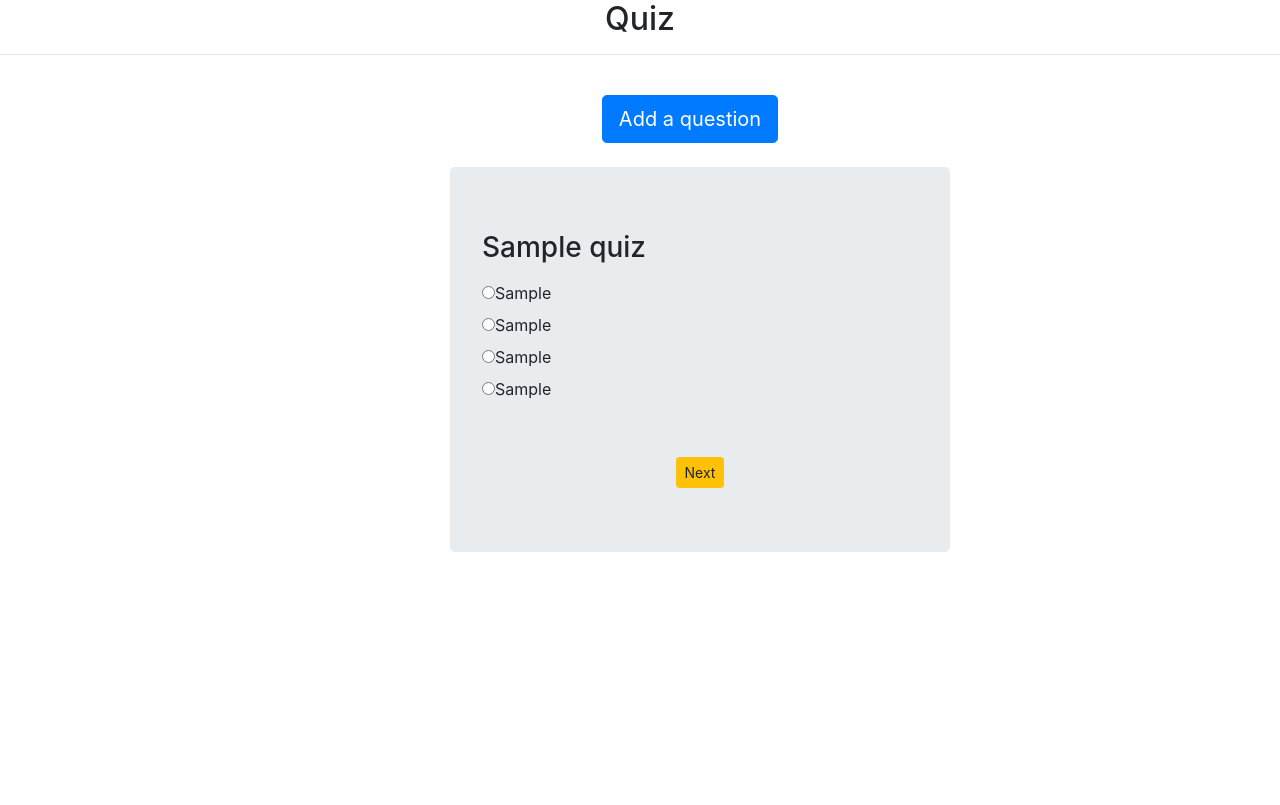
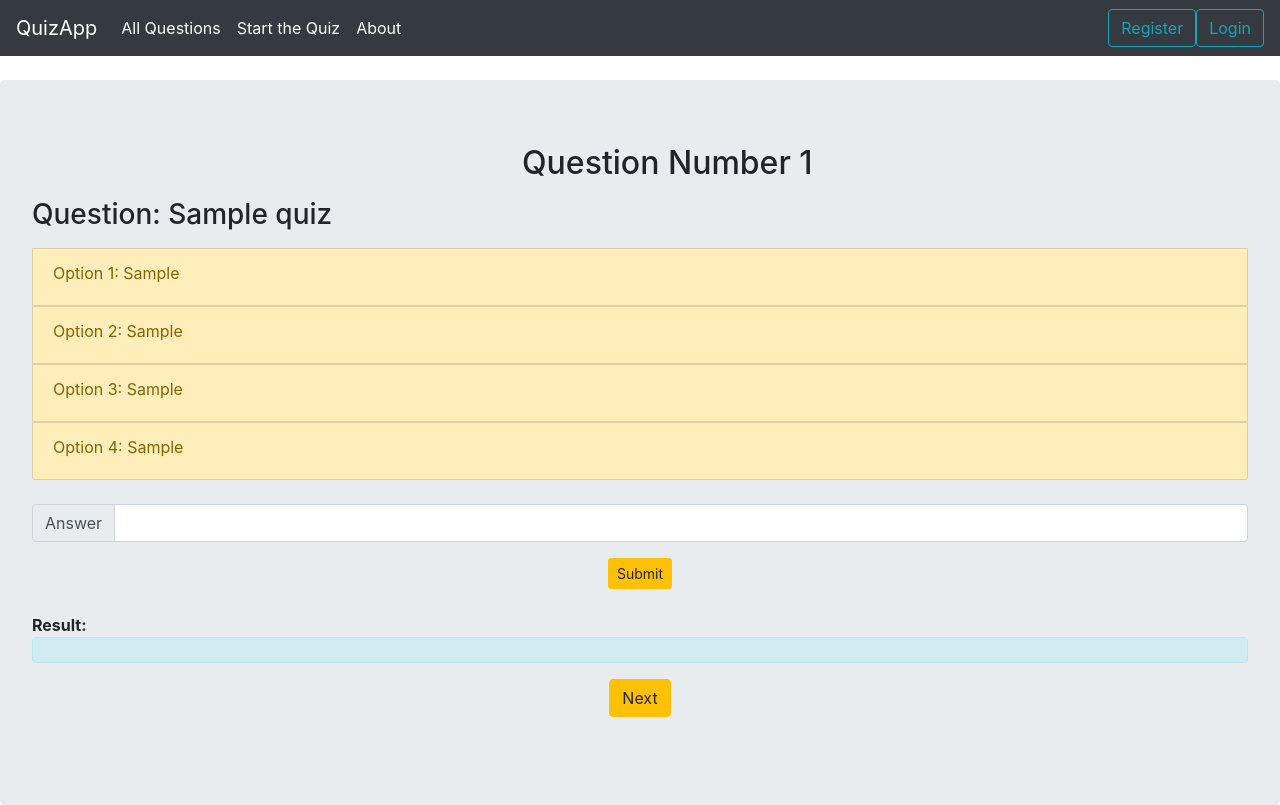
Before and after one commit to bhaveshpandey29/PythonInternship, a Django app: page /start/details/1/ in a window 1280 px wide. Before the commit the page ends 552 px from the top, so only its background shows below. Run offline with Django 3.2, Linux system fonts and the light colour scheme; tables that the repository leaves empty hold one stand-in row (values such as "Sample post"); some libraries are stand-ins or nearby versions.

Commit message:
another commit

```diff
--- a/QuizMaster/quizproject/quizapp/templates/details.html
+++ b/QuizMaster/quizproject/quizapp/templates/details.html
@@ -1,26 +1,63 @@
 {% include 'partials/header.html' %}
-<div class='jumbotron' style='max-width: 500px;margin-left: 450px'class= 'form-group'>
-    <form action="" method="post">
-        {% csrf_token %}
+<script>
+        function checkAnswer(){
+            var x = document.forms['myForm']['answer'].value;
+            if(x == "{{qz.answer}}"){
+                document.getElementById("res").innerHTML = "That's a correct answer";
+                return false;
+            }
+            else if(x == ""){
+                alert("Please enter the answer");
+                return false;
+            }
+            else if(x != "{{qz.answer}}"){
+                document.getElementById("res").innerHTML = "That's an incorrect answer";
+                return false;
+            }
+        }
+</script>
+<div class='jumbotron' style='max-width: auto;margin: auto'class= 'form-group'>
+    <div>
+        <div style="margin-left:490px">
+            <label><h2>Question Number {{qz.id}}</h2></label>
+        </div>
+        <div style="padding:auto">
         <div>
-            <label><h3>{{qz.question}}</h3></label>
+            <label><h3>Question: {{qz.question}}</h3></label>
         </div>
-        <div class='radio'>
-            <label><input type="radio" value="{{qz.option1}}" id="">{{qz.option1}}</label>
+        <div class="list-group-item list-group-item-warning" style="margin:auto;padding:auto">
+            <label>Option 1: {{qz.option1}}</label>
         </div>
-        <div class='radio'>
-            <label><input type="radio" value="{{qz.option2}}" id="">{{qz.option3}}</label>
+        <div class="list-group-item list-group-item-warning" style="margin:auto;padding:auto">
+            <label>Option 2: {{qz.option2}}</label>
         </div>
-        <div class='radio'>
-            <label><input type="radio" value="{{qz.option3}}" id="">{{qz.option3}}</label>
+        <div class="list-group-item list-group-item-warning" style="margin:auto;padding:auto">
+            <label>Option 3: {{qz.option3}}</label>
         </div>
-        <div class='radio'>
-            <label><input type="radio" value="{{qz.option4}}" id="">{{qz.option4}}</label>
-        </div><br><br>
-        <center><input class = 'btn btn-warning btn-sm' type="submit" value="Next" /></center>
+        <div class="list-group-item list-group-item-warning" style="margin:auto;padding:auto">
+            <label>Option 4: {{qz.option4}}</label>
+        </div>
+        </div>
+       </div>
+        <div><br>
+            <form action="" name = 'myForm' method="post" onsubmit="return checkAnswer()">
+            {% csrf_token %}
+            <!-- <div style="padding-left:170px">
+            <Strong>Answer: </Strong><input type="text" id='answer' name="answer"><br><br>
+            </div> -->
+            <div class="input-group mb-3">
+            <div class="input-group-prepend">
+            <span class="input-group-text">Answer</span>
+            </div>
+            <input type="text" class="form-control" id='answer',name='answer'>
+            </div>
+        <center><input class = 'btn btn-warning btn-sm' type="submit" value="Submit" /></center><br>
+        <strong>Result:</strong><center id="res" class="alert alert-info"></center>
+        </div>
     </form>
+    <center><a class = 'btn btn-warning btn' href="/start/details/2">Next</a><br><br> </center>
+    <div></div>
+</div>
 
-</div>
 {% include 'partials/footer.html' %}
-
 <!-- hello from details -->
--- a/QuizMaster/quizproject/quizapp/templates/partials/header.html
+++ b/QuizMaster/quizproject/quizapp/templates/partials/header.html
@@ -13,9 +13,34 @@
     <script src="https://maxcdn.bootstrapcdn.com/bootstrap/4.1.3/js/bootstrap.min.js"></script>
 </head>
 <body>
-    <center><header><h2>Quiz</h2></header></center>
-    <hr>
+    <header>
+            <nav class="navbar navbar-expand-lg navbar-dark bg-dark">
+                    <a class="navbar-brand" href="/">QuizApp</a>
+                    <button class="navbar-toggler" type="button" data-toggle="collapse" data-target="#navbarColor01" aria-controls="navbarColor01" aria-expanded="false" aria-label="Toggle navigation">
+                      <span class="navbar-toggler-icon"></span>
+                    </button>
+
+                    <div class="collapse navbar-collapse" id="navbarColor01">
+                      <ul class="navbar-nav mr-auto">
+                        <li class="nav-item active">
+                          <a class="nav-link" href="/">All Questions <span class="sr-only">(current)</span></a>
+                        </li>
+                        <li class="nav-item active">
+                          <a class="nav-link" href="/details/1">Start the Quiz</a>
+                        </li>
+                        <li class="nav-item active">
+                          <a class="nav-link" href="#">About</a>
+                        </li>
+                      </ul>
+                      <button class="btn btn-outline-info my-2 my-sm-0" type="submit">Register</button>
+                      <button class="btn btn-outline-info my-2 my-sm-0" type="submit">Login</button>
+                      </form>
+                    </div>
+                  </nav>
+    </header>
+
+
     <br>
-    <center><a href="add" class="btn btn-primary btn-lg" style="margin-left:100px">Add a question</a><br><br></center>
+    <!-- <center><a href="add" class="btn btn-primary btn-lg" style="margin-left:100px">Add a question</a><br><br></center>   -->
 </body>
 </html>
--- /dev/null
+++ b/QuizMaster/quizproject/quizapp/templates/result.html
@@ -0,0 +1 @@
+{{qz.answer}}
--- a/QuizMaster/quizproject/quizapp/urls.py
+++ b/QuizMaster/quizproject/quizapp/urls.py
@@ -6,4 +6,6 @@ urlpatterns = [
    url(r'^$', views.index, name = 'index'),
    url(r'^details/(?P<id>\w{0,50})/$',views.details,name = 'details'),
    url(r'^add/',views.add, name='add'),
+   url(r'^result/(?P<id>\w{0,50})/$',views.result, name='result'),
+
 ]
--- a/QuizMaster/quizproject/quizapp/views.py
+++ b/QuizMaster/quizproject/quizapp/views.py
@@ -18,6 +18,16 @@ def details(request,id):
     }
     return render(request,'details.html',context)
 
+def result(request,result,id):
+    if(request.method == 'POST'):
+        qz = Quiz.objects.get(id = id)
+        context = {
+            'qz' : qz
+        }
+        return render(request,'result.html',context)
+    else:
+        pass
+
 def add(request):
     if(request.method == 'POST'):
         question = request.POST['question']
--- a/QuizMaster/quizproject/quizproject/urls.py
+++ b/QuizMaster/quizproject/quizproject/urls.py
@@ -20,5 +20,5 @@ from django.conf.urls import url
 urlpatterns = [
     path('admin/', admin.site.urls),
     path('start/', include('quizapp.urls')),
-    # url('^', include('quizapp.urls')),
+    url('^', include('quizapp.urls')),
 ]
```
